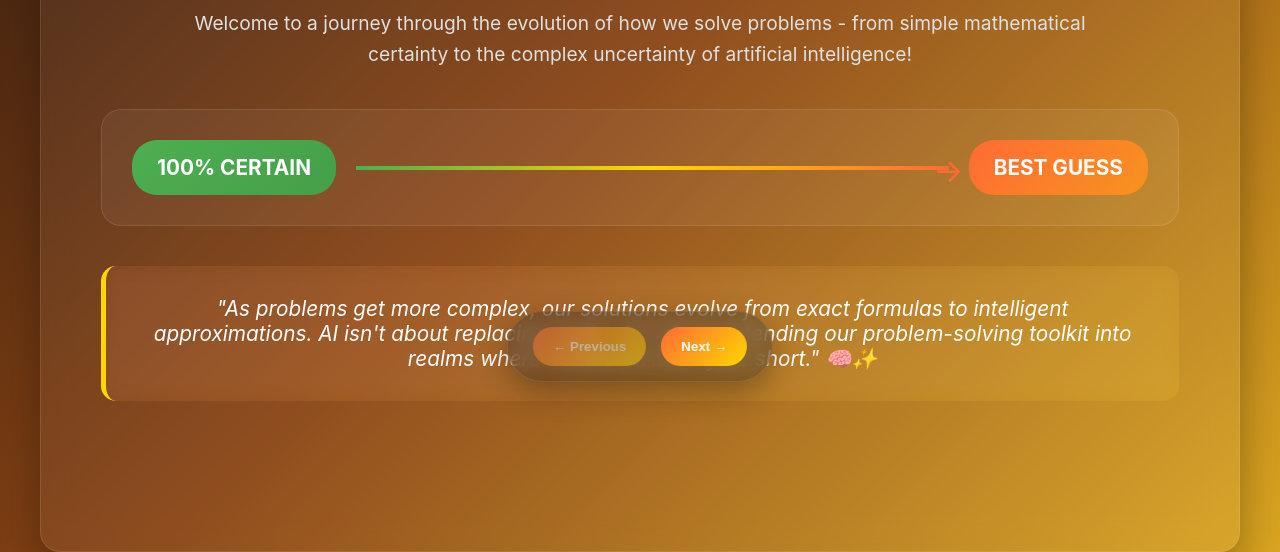
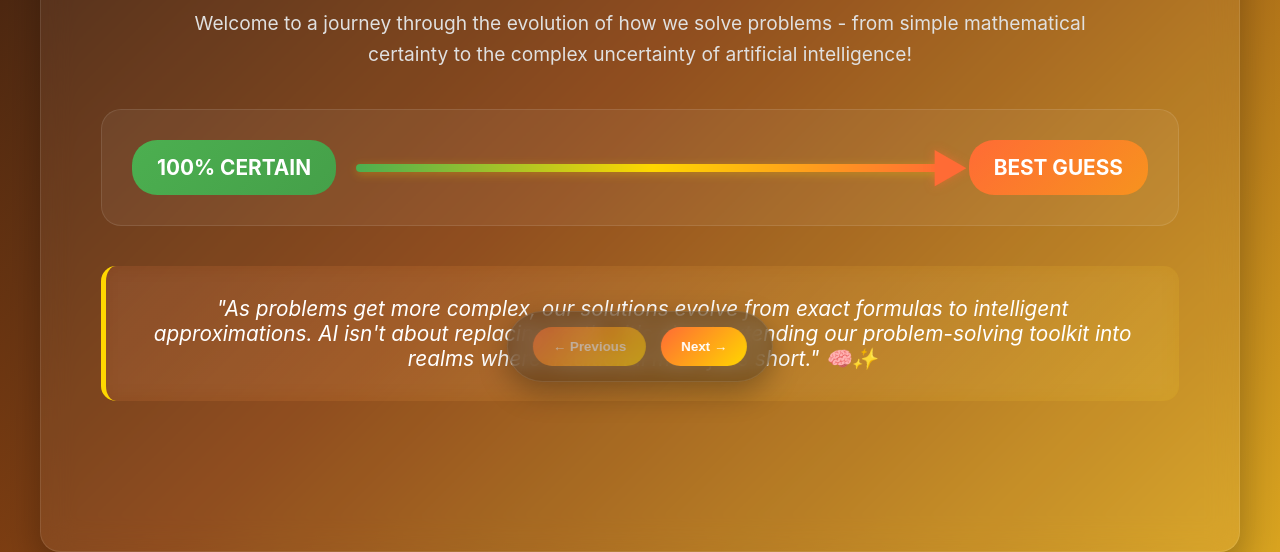
Before and after one commit to profliuhao/ai_intro, a website: page ai_functions_presentation.html in a window 1280 px wide. Shown: the part 388-940 px from the top of the page. Drawn offline with Linux system fonts and the light colour scheme.

Commit message:
arrow fix

```diff
--- a/ai_functions_presentation.html
+++ b/ai_functions_presentation.html
@@ -117,19 +117,24 @@
 
         .spectrum-arrow {
             flex: 1;
-            height: 4px;
+            height: 8px;
             background: linear-gradient(90deg, #4CAF50, #ffd700, #ff6b35);
             margin: 0 20px;
             position: relative;
+            border-radius: 4px;
+            box-shadow: 0 2px 10px rgba(255, 215, 0, 0.3);
         }
 
         .spectrum-arrow::after {
-            content: '→';
+            content: '▶';
             position: absolute;
-            right: -15px;
-            top: -15px;
-            font-size: 2rem;
+            right: -20px;
+            top: 50%;
+            transform: translateY(-50%);
+            font-size: 2.5rem;
             color: #ff6b35;
+            text-shadow: 0 0 10px rgba(255, 107, 53, 0.5);
+            font-weight: bold;
         }
 
         .problem-levels {
```
